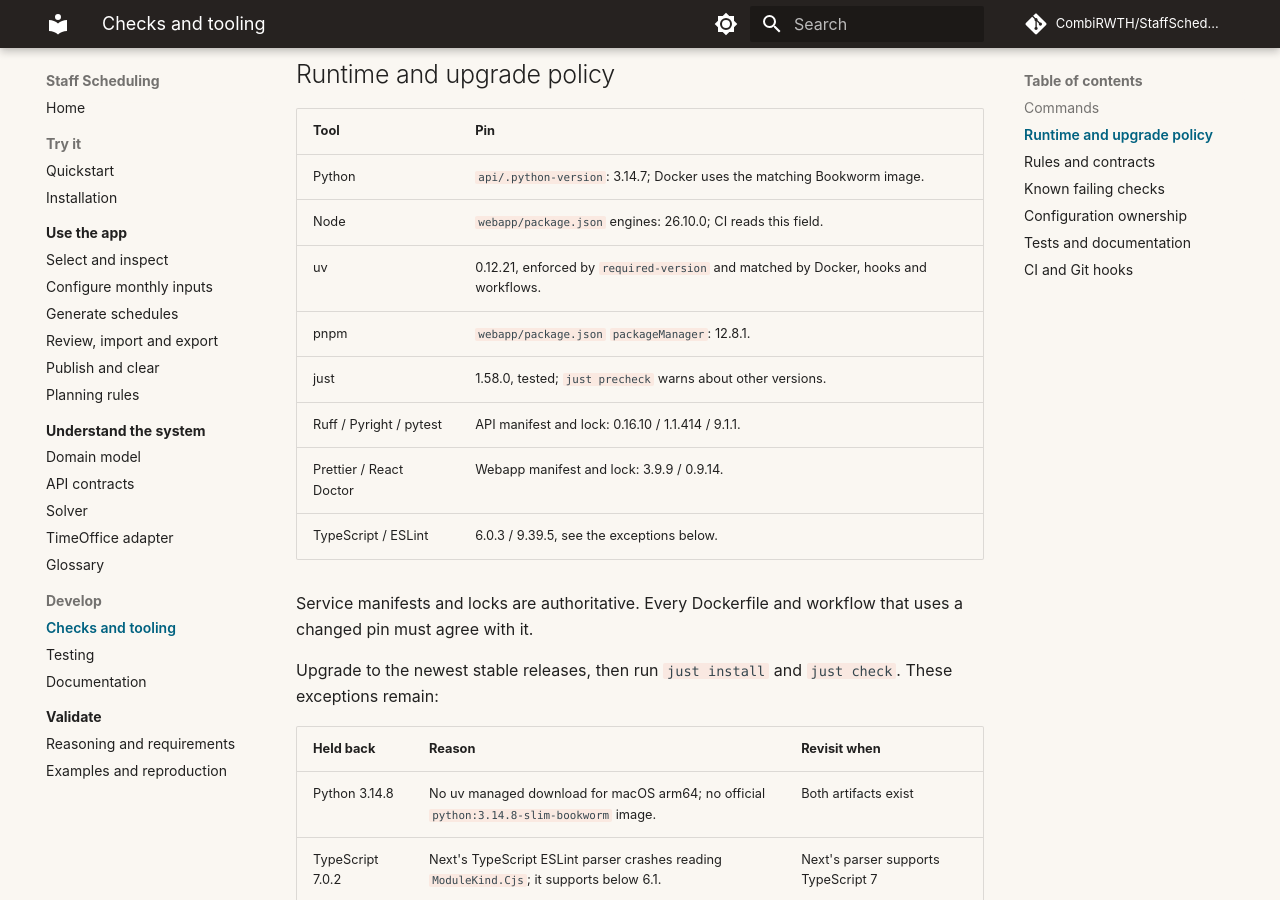
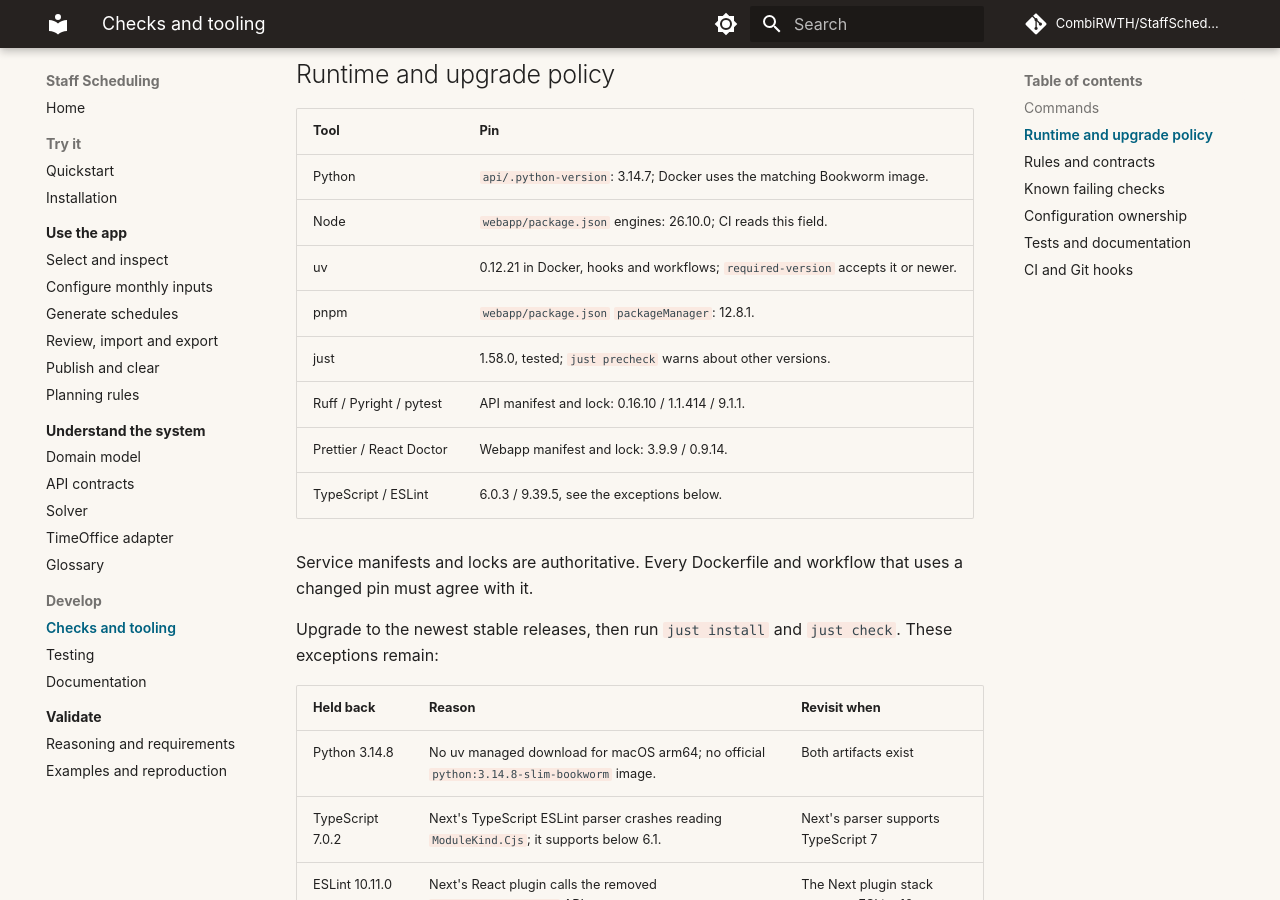
Before and after one commit to CombiRWTH/StaffScheduling, an MkDocs documentation site: the page built from docs/source/development/checks.md, in a window 1280 px wide and 900 px high, scrolled down 1494 px. Built offline with MkDocs 1.6.1 and Material for MkDocs 9.7.7, drawn with Linux system fonts in a browser that asks for light colours; comment, search, counter and statistics services are not loaded.

Commit message:
build: accept uv 0.12.21 or newer for native runs
The exact required-version pin made newer host uv releases refuse to run.
Docker, the hooks and the workflows keep 0.12.21; native runs accept it or
newer, and just precheck still warns about a different version.

```diff
--- a/docs/pyproject.toml
+++ b/docs/pyproject.toml
@@ -9,4 +9,4 @@ dependencies = [
 
 [tool.uv]
 package = false
-required-version = "==0.12.21"
+required-version = ">=0.12.21"
--- a/docs/source/development/checks.md
+++ b/docs/source/development/checks.md
@@ -35,16 +35,16 @@ Checks never rewrite source or refresh locks. `just test-timeoffice` rolls back
 
 ## Runtime and upgrade policy
 
-| Tool                    | Pin                                                                                 |
-| ----------------------- | ----------------------------------------------------------------------------------- |
-| Python                  | `api/.python-version`: 3.14.7; Docker uses the matching Bookworm image.             |
-| Node                    | `webapp/package.json` engines: 26.10.0; CI reads this field.                        |
-| uv                      | 0.12.21, enforced by `required-version` and matched by Docker, hooks and workflows. |
-| pnpm                    | `webapp/package.json` `packageManager`: 12.8.1.                                     |
-| just                    | 1.58.0, tested; `just precheck` warns about other versions.                         |
-| Ruff / Pyright / pytest | API manifest and lock: 0.16.10 / 1.1.414 / 9.1.1.                                   |
-| Prettier / React Doctor | Webapp manifest and lock: 3.9.9 / 0.9.14.                                           |
-| TypeScript / ESLint     | 6.0.3 / 9.39.5, see the exceptions below.                                           |
+| Tool                    | Pin                                                                             |
+| ----------------------- | ------------------------------------------------------------------------------- |
+| Python                  | `api/.python-version`: 3.14.7; Docker uses the matching Bookworm image.         |
+| Node                    | `webapp/package.json` engines: 26.10.0; CI reads this field.                    |
+| uv                      | 0.12.21 in Docker, hooks and workflows; `required-version` accepts it or newer. |
+| pnpm                    | `webapp/package.json` `packageManager`: 12.8.1.                                 |
+| just                    | 1.58.0, tested; `just precheck` warns about other versions.                     |
+| Ruff / Pyright / pytest | API manifest and lock: 0.16.10 / 1.1.414 / 9.1.1.                               |
+| Prettier / React Doctor | Webapp manifest and lock: 3.9.9 / 0.9.14.                                       |
+| TypeScript / ESLint     | 6.0.3 / 9.39.5, see the exceptions below.                                       |
 
 Service manifests and locks are authoritative. Every Dockerfile and workflow that uses a changed pin must agree with it.
 
```
Also changed, not shown: docs/source/getting-started/installation.md (+2 -2 lines), 2 other files.
